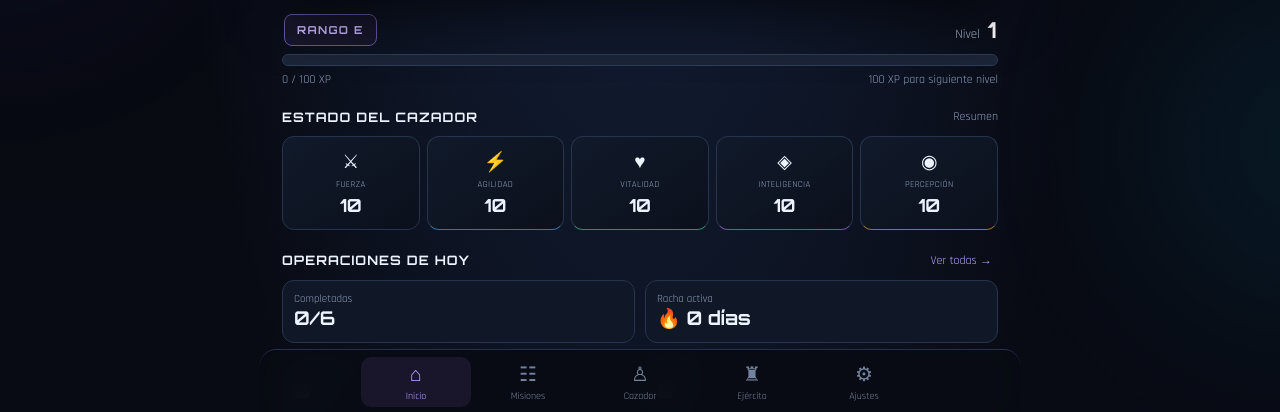
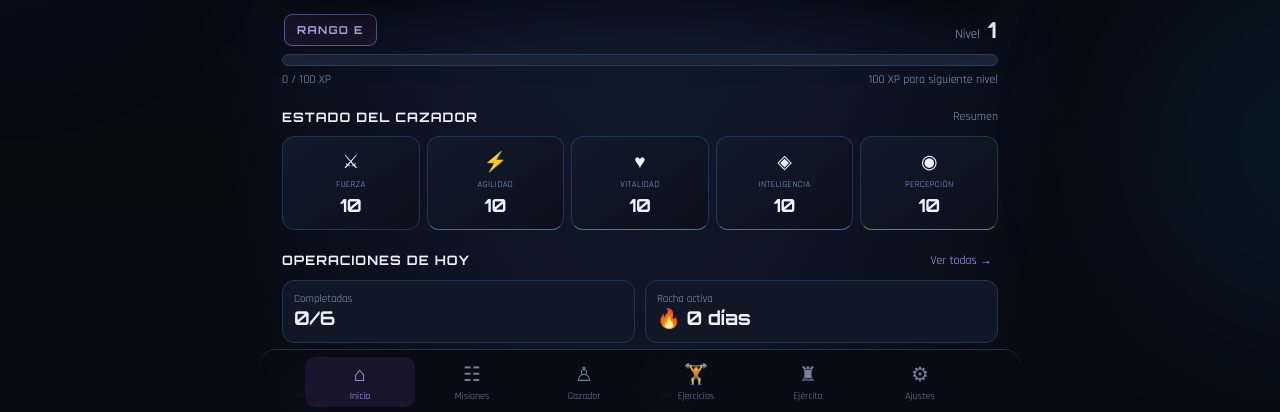
Before and after one commit to jhontitorblood/sistema-despertar, a plain HTML site: page index.html in a window 1280 px wide. Shown: the part 386-798 px from the top of the page. Drawn offline with Linux system fonts and the light colour scheme.

Commit message:
Add daily exercises navigation tab

```diff
--- a/index.html
+++ b/index.html
@@ -10,7 +10,7 @@
 <div class="app-shell">
 <header class="topbar"><button class="brand" data-view="home"><span class="brand-mark">S</span><span><b>SISTEMA</b><small>PROTOCOLO DE DESPERTAR</small></span></button><div class="top-actions"><button class="icon-btn" id="installBtn" title="Instalar">⇩</button><button class="icon-btn" data-view="settings" title="Configuración">⚙</button></div></header>
 <main id="main" aria-live="polite"></main>
-<nav class="bottom-nav" id="nav"><button data-view="home" class="nav-item active"><i>⌂</i><small>Inicio</small></button><button data-view="missions" class="nav-item"><i>☷</i><small>Misiones</small></button><button data-view="character" class="nav-item"><i>♙</i><small>Cazador</small></button><button data-view="army" class="nav-item"><i>♜</i><small>Ejército</small></button><button data-view="settings" class="nav-item"><i>⚙</i><small>Ajustes</small></button></nav>
+<nav class="bottom-nav" id="nav"><button data-view="home" class="nav-item active"><i>⌂</i><small>Inicio</small></button><button data-view="missions" class="nav-item"><i>☷</i><small>Misiones</small></button><button data-view="character" class="nav-item"><i>♙</i><small>Cazador</small></button><button data-view="workout" class="nav-item"><i>🏋</i><small>Ejercicios</small></button><button data-view="army" class="nav-item"><i>♜</i><small>Ejército</small></button><button data-view="settings" class="nav-item"><i>⚙</i><small>Ajustes</small></button></nav>
 </div><div id="toast" class="toast" role="status"></div><div id="overlay-root"></div>
 <dialog id="missionDialog"><form id="missionForm"><div class="dialog-head"><div><span class="eyebrow">NUEVA ORDEN</span><h2>Crear misión</h2></div><button type="button" class="icon-btn" id="closeDialog">×</button></div><label>Nombre<input id="mName" required maxlength="60" placeholder="Ej. Caminar 30 minutos"></label><label>Descripción<input id="mDesc" maxlength="120" placeholder="Detalles opcionales"></label><div class="form-row"><label>XP<input id="mXP" type="number" min="5" max="500" value="25"></label><label>Tipo<select id="mType"><option>Personal</option><option>Salud</option><option>Estudio</option><option>Trabajo</option><option>Disciplina</option></select></label></div><label class="check-label"><input id="mReminder" type="checkbox"> Recordatorio</label><label>Hora<input id="mTime" type="time" value="18:00"></label><label>Días de aviso<select id="mDays"><option value="all">Todos los días</option><option value="weekdays">Lunes a viernes</option><option value="weekend">Fin de semana</option></select></label><button class="primary" type="submit">Crear misión +</button></form></dialog>
 <script src="app.js"></script>
```
